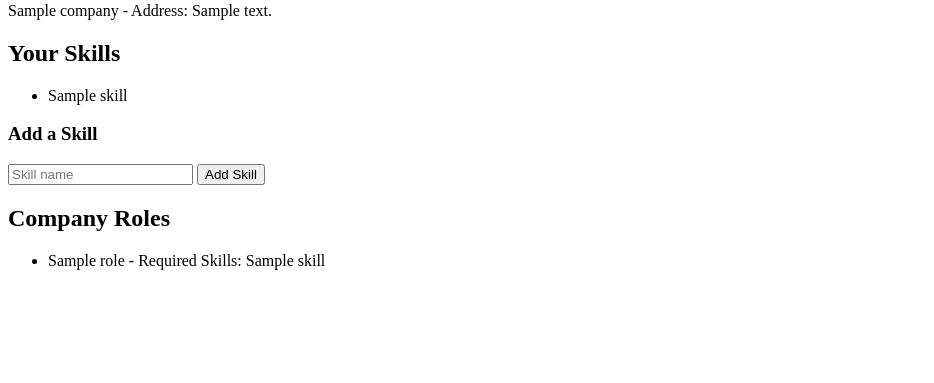
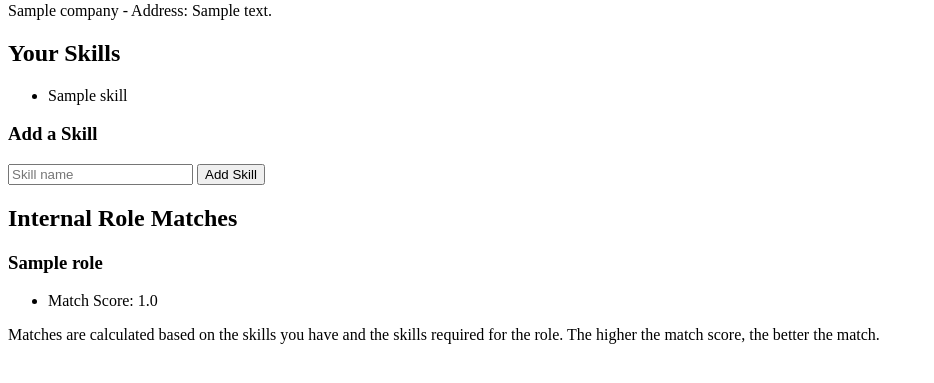
Before and after one commit to marmark88/HolisticMap, a Django app: page /employee/ in a window 1280 px wide. Shown: the part 172-555 px from the top of the page, without its empty margins (0-934 px from the left). Run offline with Django 5.2, Linux system fonts and the light colour scheme; tables that the repository leaves empty hold one stand-in row (values such as "Sample post").

Commit message:
Added role matching for the employee dashboard

```diff
--- a/holisticmap/services.py
+++ b/holisticmap/services.py
@@ -1,17 +1,22 @@
 from .models import Role, Employee
 
-def match_employee_to_role(company):
+def match_employee_to_role(company, employee=None):
     """
-    Return a sorted list of matches between employees and roles
-    based on skill overlap score. Build on this later to have more effecient search.
+    Return a sorted list of matches between a specific employee and open roles (if employee is provided)
+    or all employees and roles based on skill overlap score. Build on this later to have more effecient search.
     Right now it is O(n^2) because it loops through all employees for each role.
 
     """
 
+    roles = Role.objects.filter(company=company).prefetch_related('skills')
+
+    # if employee is provided, only match that employee to roles, otherwise match all employees to roles
+    if employee:
+        employees = [employee]
+    else:
+        employees = Employee.objects.filter(company=company).prefetch_related('skills')
+
     matches = []
-    roles = Role.objects.filter(company=company).prefetch_related('skills')
-    employees = Employee.objects.filter(company=company).prefetch_related('skills')
-
     for role in roles:
         role_skills = set(role.skills.all())
 
--- a/holisticmap/templates/employee_dashboard.html
+++ b/holisticmap/templates/employee_dashboard.html
@@ -32,19 +32,22 @@
         <button type="submit">Add Skill</button>
     </form>
 
-    <h2>Company Roles</h2>
-    {% if roles %}
-        <ul>
+    <h2>Internal Role Matches</h2>
+    {% if matches %}
         {% for role in roles %}
-            <li>{{ role.title }} - Required Skills:
-                {% for skill in role.skills.all %}
-                    {{ skill.name }}{% if not forloop.last %}, {% endif %}
+            <h3>{{ role.title }}</h3>
+            <ul>
+                {% for match in matches %}
+                    {% if match.role.id == role.id %}
+                        <li>Match Score: {{ match.score }}</li>
+                    {% endif %}
                 {% endfor %}
-            </li>
+            </ul>
         {% endfor %}
-        </ul>
     {% else %}
-        <p>No roles available in your company yet.</p>
+        <p>No matches yet.</p>
     {% endif %}
+
+    <p>Matches are calculated based on the skills you have and the skills required for the role. The higher the match score, the better the match.</p>
 </body>
 </html>
--- a/holisticmap/views.py
+++ b/holisticmap/views.py
@@ -65,6 +65,9 @@ def employee_dashboard(request):
     # Employee skills
     employee_skills = employee.skills.all()
 
+    # Match employee to roles
+    matches = match_employee_to_role(employee.company, employee)
+
     # Pass to template
     return render(request, 'employee_dashboard.html', {
         'current_role': CURRENT_ROLE,
@@ -72,6 +75,7 @@ def employee_dashboard(request):
         'companies': companies,
         'roles': roles,
         'employee_skills': employee_skills,
+        'matches': matches,
     })
 
 def add_skill(request):
```
